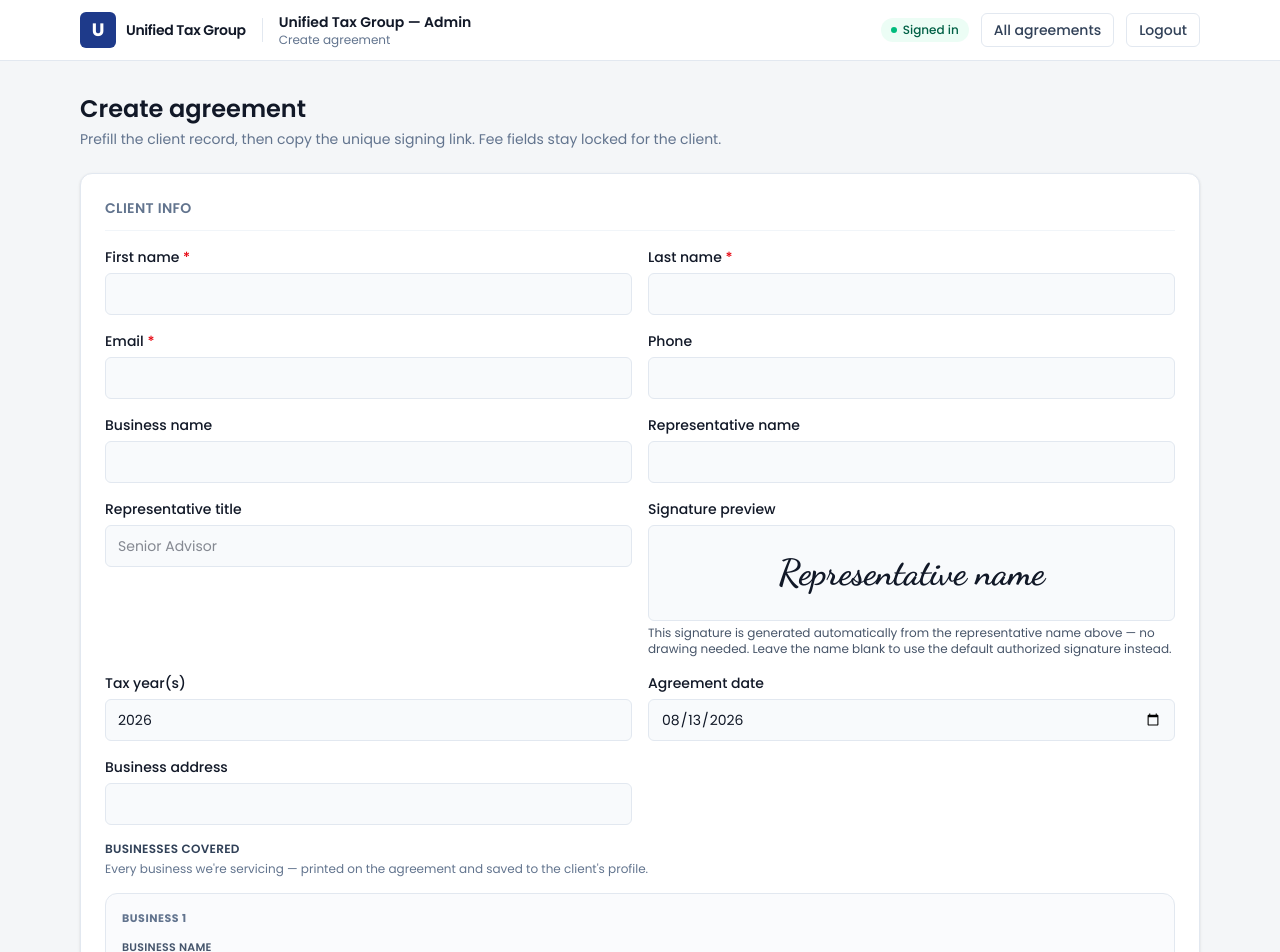
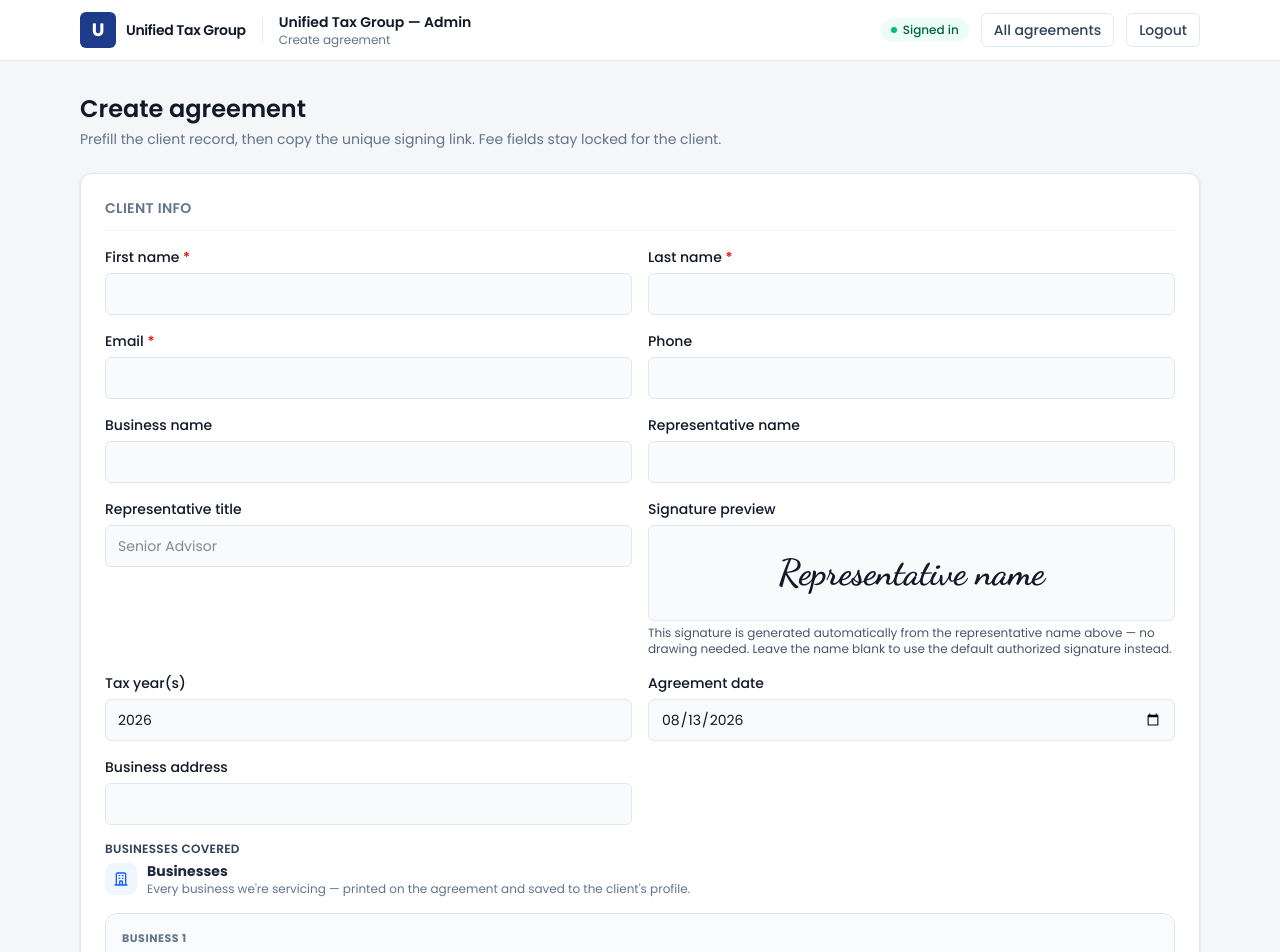
Before and after one commit to Jawadahmedmarketer/Form, a Next.js app: page /admin/new in a window 1280 px wide. Shown: the top 952 px of the page. Built offline with nearby package versions, Linux system fonts and the light colour scheme.

Commit message:
Polish Businesses UI to match design reference exactly

```diff
--- a/src/components/admin/BusinessCoveredBuilder.tsx
+++ b/src/components/admin/BusinessCoveredBuilder.tsx
@@ -57,10 +57,18 @@ export function BusinessCoveredBuilder({
 
   return (
     <div className="space-y-4">
-      <div className="flex items-center gap-2">
-        <p className="text-xs text-slate-500">
-          Every business we&apos;re servicing — printed on the agreement and saved to the client&apos;s profile.
-        </p>
+      <div className="flex items-center gap-2.5">
+        <div className="flex h-8 w-8 items-center justify-center rounded-lg bg-blue-50 text-blue-600">
+          <svg className="h-4 w-4" fill="none" viewBox="0 0 24 24" stroke="currentColor">
+            <path strokeLinecap="round" strokeLinejoin="round" strokeWidth={2} d="M19 21V5a2 2 0 00-2-2H7a2 2 0 00-2 2v16m14 0h2m-2 0h-5m-9 0H3m2 0h5M9 7h1m-1 4h1m4-4h1m-1 4h1m-5 10v-5a1 1 0 011-1h2a1 1 0 011 1v5m-4 0h4" />
+          </svg>
+        </div>
+        <div>
+          <h4 className="text-sm font-bold text-slate-800">Businesses</h4>
+          <p className="text-xs text-slate-500">
+            Every business we&apos;re servicing — printed on the agreement and saved to the client&apos;s profile.
+          </p>
+        </div>
       </div>
 
       <div className="space-y-3">
```
